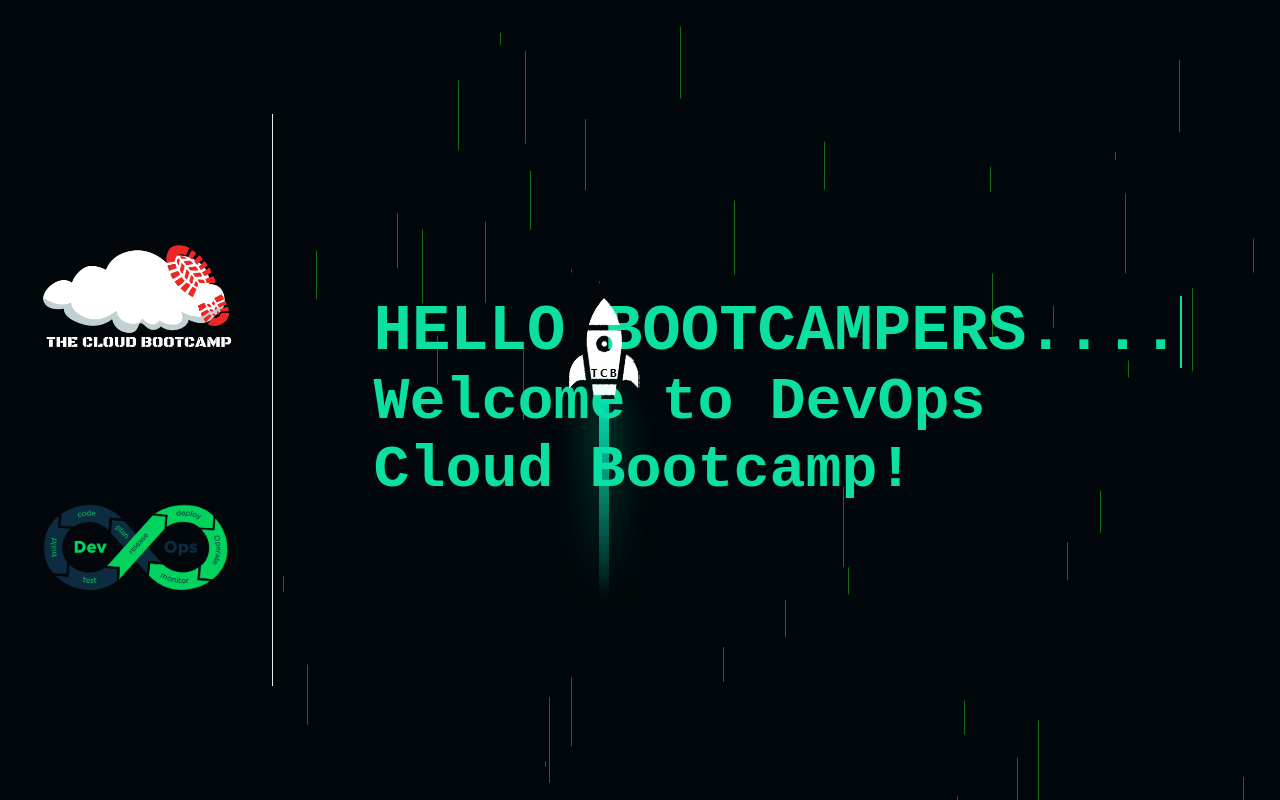
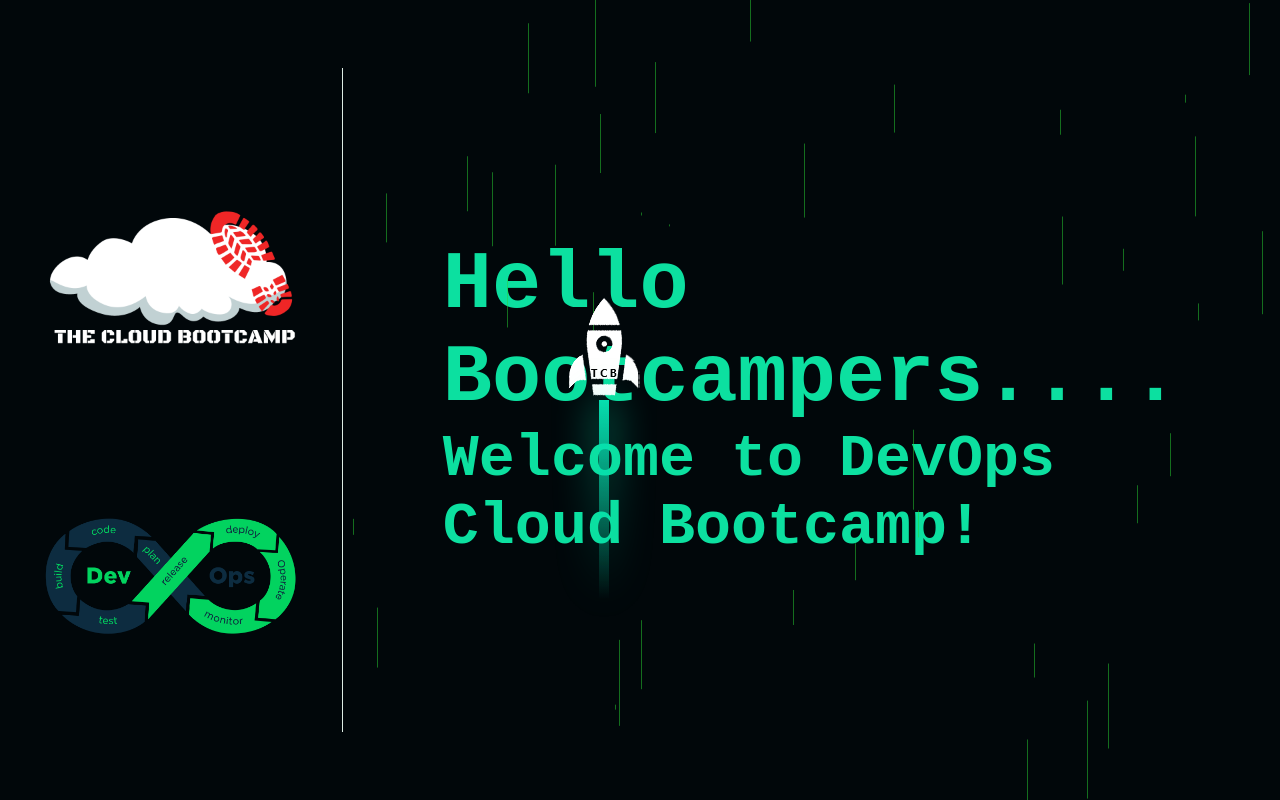
Before and after one commit to eduardohumel/devops-cloud, a plain HTML site: page index.html in a window 1280 px wide. Drawn offline with Linux system fonts and the light colour scheme.

Commit message:
Alterado h1 para h3

```diff
--- a/index.html
+++ b/index.html
@@ -18,7 +18,7 @@
         </div>
 
         <div class="texts">
-                 <h1 data-text="Hello Bootcampers....">Hello Bootcampers....</h1>
+                 <h3 data-text="Hello Bootcampers....">Hello Bootcampers....</h3>
 
             <h2  id="text"> </h2>
         </div>
```
